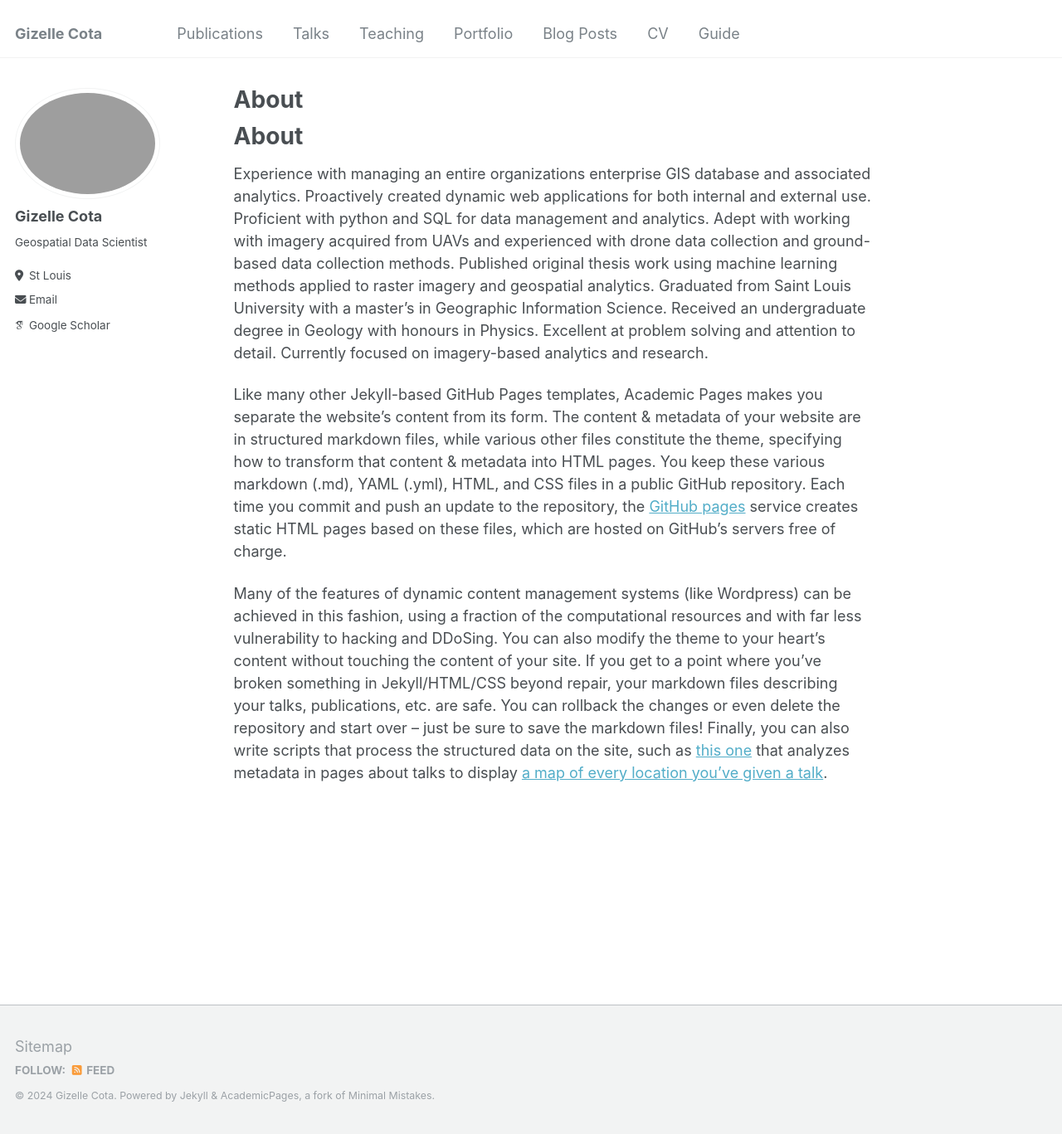
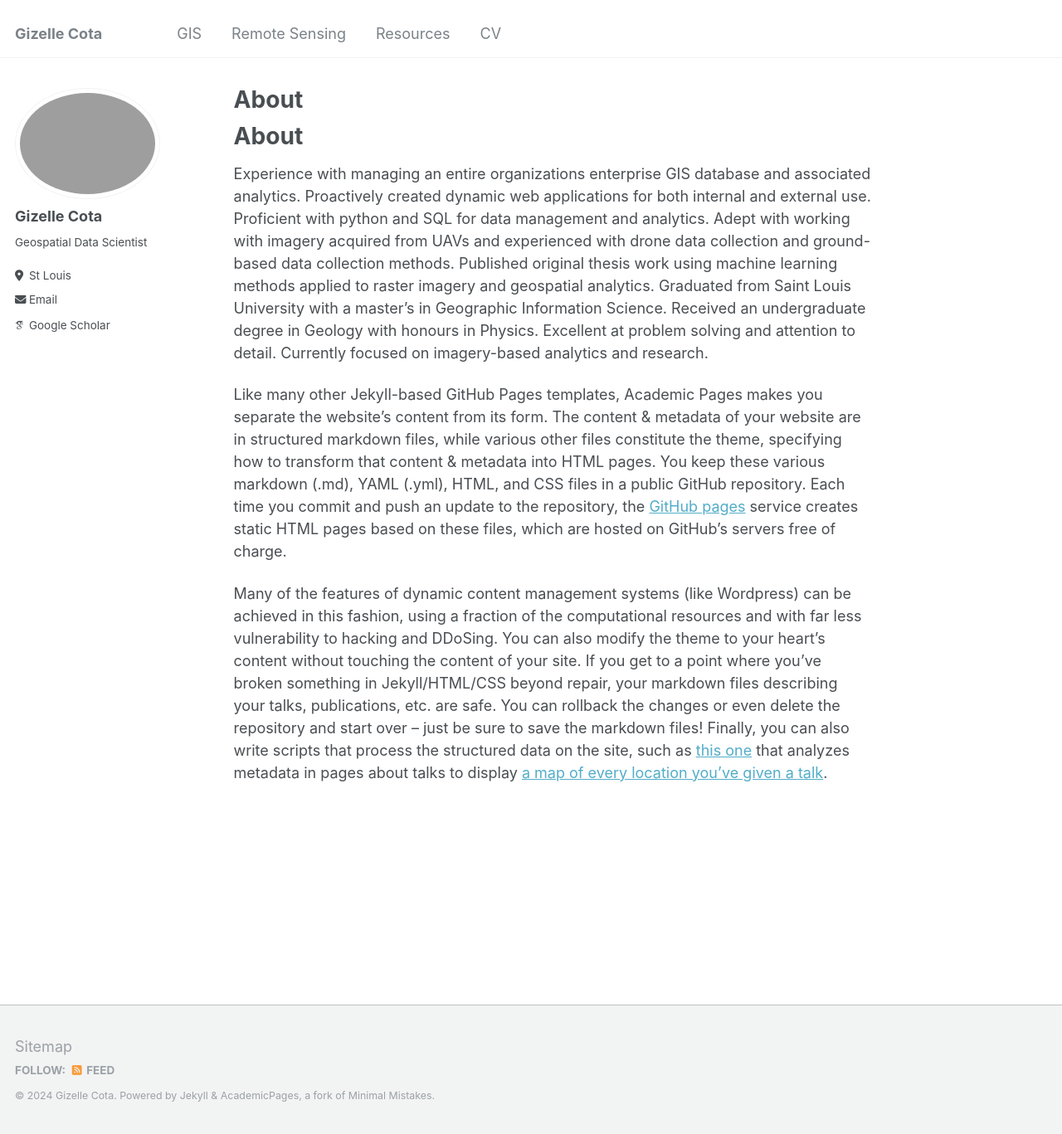
Before and after one commit to cotag11/cotag11.github.io, a Jekyll site: the page built from _pages/about.md, in a window 1280 px wide and 1367 px high. Shown: the whole window at 83% size. Built offline with Jekyll 4.4.1, drawn with Linux system fonts in a browser that asks for light colours; some web fonts are replaced; our own code applies the rules of GitHub Pages for plain Markdown files.

Commit message:
Update navigation.yml

```diff
--- a/_data/navigation.yml
+++ b/_data/navigation.yml
@@ -1,22 +1,19 @@
 # main links links
 main:
-  - title: "Publications"
-    url: /publications/
+  - title: "GIS"
+    url: /GIS/
 
-  - title: "Talks"
-    url: /talks/
+  - title: "Remote Sensing"
+    url: /RemoteSensing/
 
-  - title: "Teaching"
-    url: /teaching/
+#  - title: "Teaching"
+#    url: /teaching/
 
-  - title: "Portfolio"
-    url: /portfolio/
+ # - title: "Portfolio"
+#    url: /portfolio/
 
-  - title: "Blog Posts"
-    url: /year-archive/
+  - title: "Resources"
+    url: /resources/
 
   - title: "CV"
     url: /cv/
-
-  - title: "Guide"
-    url: /markdown/
```
